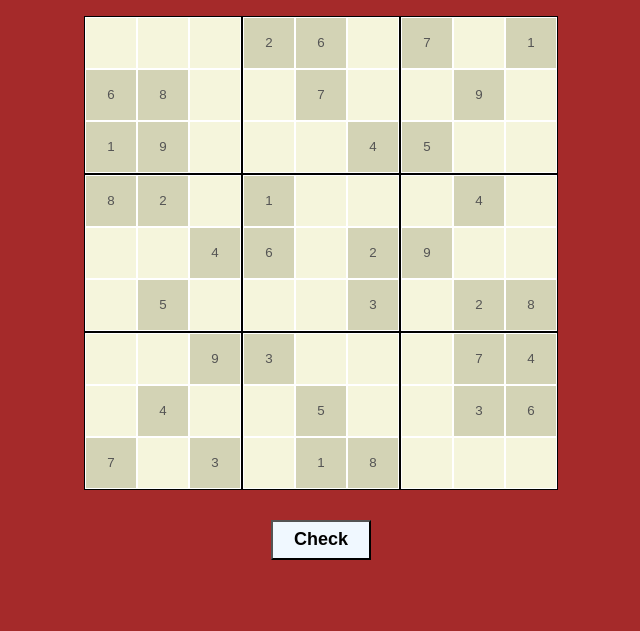
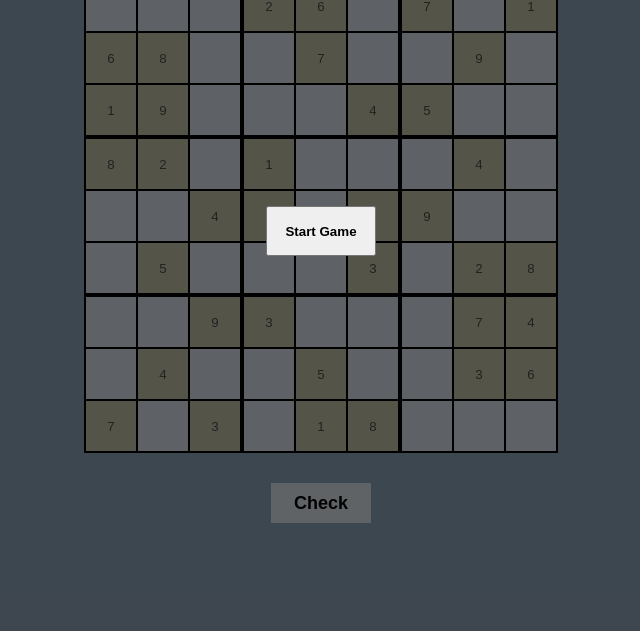
Before and after one commit to aayushraina3/sudoku, a website: page public/boards/board1.html in a window 1280 px wide. Shown: the part 169-800 px from the top of the page, without its empty margins (319-959 px from the left). Drawn offline with Linux system fonts and the light colour scheme.

Commit message:
overlay & timer

```diff
--- a/public/boards/board1.html
+++ b/public/boards/board1.html
@@ -8,60 +8,65 @@
     <title>Sudoku</title>
 </head>
 <body>
+<div class="overlay-wrapper">
+    <button class="start-btn" onclick="startWatch()">Start Game</button>
+</div>
 <div class="wrapper">
-    <div class="heading">Sudoku</div>
+    <div class="timer">
+        Time: <span id="timeSpent">00:00</span>
+    </div>
     <div class="sudoku-board">
         <!--row 1-->
         <div class="board-row">
             <div class="board-box">
                 <div class="board-box-row">
-                    <div class="board-cell"><input type="text" class="board-cell-input" id="0,0"></div>
-                    <div class="board-cell"><input type="text" class="board-cell-input" id="0,1"></div>
-                    <div class="board-cell"><input type="text" class="board-cell-input" id="0,2"></div>
+                    <div class="board-cell"><input type="text" class="board-cell-input" id="0,0" maxlength="1"></div>
+                    <div class="board-cell"><input type="text" class="board-cell-input" id="0,1" maxlength="1"></div>
+                    <div class="board-cell"><input type="text" class="board-cell-input" id="0,2" maxlength="1"></div>
                 </div>
                 <div class="board-box-row">
                     <div class="board-cell"><input type="text" class="board-cell-input" id="1,0" value="6" disabled></div>
                     <div class="board-cell"><input type="text" class="board-cell-input" id="1,1" value="8" disabled></div>
-                    <div class="board-cell"><input type="text" class="board-cell-input" id="1,2"></div>
+                    <div class="board-cell"><input type="text" class="board-cell-input" id="1,2" maxlength="1"></div>
                 </div>
                 <div class="board-box-row">
                     <div class="board-cell"><input type="text" class="board-cell-input" id="2,0" value="1" disabled></div>
                     <div class="board-cell"><input type="text" class="board-cell-input" id="2,1" value="9" disabled></div>
-                    <div class="board-cell"><input type="text" class="board-cell-input" id="2,2"></div>
+                    <div class="board-cell"><input type="text" class="board-cell-input" id="2,2" maxlength="1"></div>
                 </div>
             </div>
             <div class="board-box">
                 <div class="board-box-row">
                     <div class="board-cell"><input type="text" class="board-cell-input" id="0,3" value="2" disabled></div>
                     <div class="board-cell"><input type="text" class="board-cell-input" id="0,4" value="6" disabled></div>
-                    <div class="board-cell"><input type="text" class="board-cell-input" id="0,5"></div>
+                    <div class="board-cell"><input type="text" class="board-cell-input" id="0,5" maxlength="1"></div>
                 </div>
                 <div class="board-box-row">
-                    <div class="board-cell"><input type="text" class="board-cell-input" id="1,3"></div>
+                    <div class="board-cell"><input type="text" class="board-cell-input" id="1,3" maxlength="1"></div>
                     <div class="board-cell"><input type="text" class="board-cell-input" id="1,4" value="7" disabled></div>
-                    <div class="board-cell"><input type="text" class="board-cell-input" id="1,5"></div>
+                    <div class="board-cell"><input type="text" class="board-cell-input" id="1,5" maxlength="1"></div>
                 </div>
                 <div class="board-box-row">
-                    <div class="board-cell"><input type="text" class="board-cell-input" id="2,3"></div>
-                    <div class="board-cell"><input type="text" class="board-cell-input" id="2,4"></div>
+                    <div class="board-cell"><input type="text" class="board-cell-input" id="2,3" maxlength="1"></div>
+                    <div class="board-cell"><input type="text" class="board-cell-input" id="2,4" maxlength="1"></div>
                     <div class="board-cell"><input type="text" class="board-cell-input" id="2,5" value="4" disabled></div>
                 </div>
             </div>
             <div class="board-box">
                 <div class="board-box-row">
                     <div class="board-cell"><input type="text" class="board-cell-input" id="0,6" value="7" disabled></div>
-                    <div class="board-cell"><input type="text" class="board-cell-input" id="0,7"></div>
+                    <div class="board-cell"><input type="text" class="board-cell-input" id="0,7" maxlength="1"></div>
                     <div class="board-cell"><input type="text" class="board-cell-input" id="0,8" value="1" disabled></div>
                 </div>
                 <div class="board-box-row">
-                    <div class="board-cell"><input type="text" class="board-cell-input" id="1,6"></div>
+                    <div class="board-cell"><input type="text" class="board-cell-input" id="1,6" maxlength="1"></div>
                     <div class="board-cell"><input type="text" class="board-cell-input" id="1,7" value="9" disabled></div>
-                    <div class="board-cell"><input type="text" class="board-cell-input" id="1,8"></div>
+                    <div class="board-cell"><input type="text" class="board-cell-input" id="1,8" maxlength="1"></div>
                 </div>
                 <div class="board-box-row">
                     <div class="board-cell"><input type="text" class="board-cell-input" id="2,6" value="5" disabled></div>
-                    <div class="board-cell"><input type="text" class="board-cell-input" id="2,7"></div>
-                    <div class="board-cell"><input type="text" class="board-cell-input" id="2,8"></div>
+                    <div class="board-cell"><input type="text" class="board-cell-input" id="2,7" maxlength="1"></div>
+                    <div class="board-cell"><input type="text" class="board-cell-input" id="2,8" maxlength="1"></div>
                 </div>
             </div>
         </div>
@@ -71,49 +76,49 @@
                 <div class="board-box-row">
                     <div class="board-cell"><input type="text" class="board-cell-input" id="3,0" value="8" disabled></div>
                     <div class="board-cell"><input type="text" class="board-cell-input" id="3,1" value="2" disabled></div>
-                    <div class="board-cell"><input type="text" class="board-cell-input" id="3,2"></div>
+                    <div class="board-cell"><input type="text" class="board-cell-input" id="3,2" maxlength="1"></div>
                 </div>
                 <div class="board-box-row">
-                    <div class="board-cell"><input type="text" class="board-cell-input" id="4,0"></div>
-                    <div class="board-cell"><input type="text" class="board-cell-input" id="4,1"></div>
+                    <div class="board-cell"><input type="text" class="board-cell-input" id="4,0" maxlength="1"></div>
+                    <div class="board-cell"><input type="text" class="board-cell-input" id="4,1" maxlength="1"></div>
                     <div class="board-cell"><input type="text" class="board-cell-input" id="4,2" value="4" disabled></div>
                 </div>
                 <div class="board-box-row">
-                    <div class="board-cell"><input type="text" class="board-cell-input" id="5,0"></div>
+                    <div class="board-cell"><input type="text" class="board-cell-input" id="5,0" maxlength="1"></div>
                     <div class="board-cell"><input type="text" class="board-cell-input" id="5,1" value="5" disabled></div>
-                    <div class="board-cell"><input type="text" class="board-cell-input" id="5,2"></div>
+                    <div class="board-cell"><input type="text" class="board-cell-input" id="5,2" maxlength="1"></div>
                 </div>
             </div>
             <div class="board-box">
                 <div class="board-box-row">
                     <div class="board-cell"><input type="text" class="board-cell-input" id="3,3" value="1" disabled></div>
-                    <div class="board-cell"><input type="text" class="board-cell-input" id="3,4"></div>
-                    <div class="board-cell"><input type="text" class="board-cell-input" id="3,5"></div>
+                    <div class="board-cell"><input type="text" class="board-cell-input" id="3,4" maxlength="1"></div>
+                    <div class="board-cell"><input type="text" class="board-cell-input" id="3,5" maxlength="1"></div>
                 </div>
                 <div class="board-box-row">
                     <div class="board-cell"><input type="text" class="board-cell-input" id="4,3" value="6" disabled></div>
-                    <div class="board-cell"><input type="text" class="board-cell-input" id="4,4"></div>
+                    <div class="board-cell"><input type="text" class="board-cell-input" id="4,4" maxlength="1"></div>
                     <div class="board-cell"><input type="text" class="board-cell-input" id="4,5" value="2" disabled></div>
                 </div>
                 <div class="board-box-row">
-                    <div class="board-cell"><input type="text" class="board-cell-input" id="5,3"></div>
-                    <div class="board-cell"><input type="text" class="board-cell-input" id="5,4"></div>
+                    <div class="board-cell"><input type="text" class="board-cell-input" id="5,3" maxlength="1"></div>
+                    <div class="board-cell"><input type="text" class="board-cell-input" id="5,4" maxlength="1"></div>
                     <div class="board-cell"><input type="text" class="board-cell-input" id="5,5" value="3" disabled></div>
                 </div>
             </div>
             <div class="board-box">
                 <div class="board-box-row">
-                    <div class="board-cell"><input type="text" class="board-cell-input" id="3,6"></div>
+                    <div class="board-cell"><input type="text" class="board-cell-input" id="3,6" maxlength="1"></div>
                     <div class="board-cell"><input type="text" class="board-cell-input" id="3,7" value="4" disabled></div>
-                    <div class="board-cell"><input type="text" class="board-cell-input" id="3,8"></div>
+                    <div class="board-cell"><input type="text" class="board-cell-input" id="3,8" maxlength="1"></div>
                 </div>
                 <div class="board-box-row">
                     <div class="board-cell"><input type="text" class="board-cell-input" id="4,6" value="9" disabled></div>
-                    <div class="board-cell"><input type="text" class="board-cell-input" id="4,7"></div>
-                    <div class="board-cell"><input type="text" class="board-cell-input" id="4,8"></div>
+                    <div class="board-cell"><input type="text" class="board-cell-input" id="4,7" maxlength="1"></div>
+                    <div class="board-cell"><input type="text" class="board-cell-input" id="4,8" maxlength="1"></div>
                 </div>
                 <div class="board-box-row">
-                    <div class="board-cell"><input type="text" class="board-cell-input" id="5,6"></div>
+                    <div class="board-cell"><input type="text" class="board-cell-input" id="5,6" maxlength="1"></div>
                     <div class="board-cell"><input type="text" class="board-cell-input" id="5,7" value="2" disabled></div>
                     <div class="board-cell"><input type="text" class="board-cell-input" id="5,8" value="8" disabled></div>
                 </div>
@@ -123,59 +128,59 @@
         <div class="board-row">
             <div class="board-box">
                 <div class="board-box-row">
-                    <div class="board-cell"><input type="text" class="board-cell-input" id="6,0"></div>
-                    <div class="board-cell"><input type="text" class="board-cell-input" id="6,1"></div>
+                    <div class="board-cell"><input type="text" class="board-cell-input" id="6,0" maxlength="1"></div>
+                    <div class="board-cell"><input type="text" class="board-cell-input" id="6,1" maxlength="1"></div>
                     <div class="board-cell"><input type="text" class="board-cell-input" id="6,2" value="9" disabled></div>
                 </div>
                 <div class="board-box-row">
-                    <div class="board-cell"><input type="text" class="board-cell-input" id="7,0"></div>
+                    <div class="board-cell"><input type="text" class="board-cell-input" id="7,0" maxlength="1"></div>
                     <div class="board-cell"><input type="text" class="board-cell-input" id="7,1" value="4" disabled></div>
-                    <div class="board-cell"><input type="text" class="board-cell-input" id="7,2"></div>
+                    <div class="board-cell"><input type="text" class="board-cell-input" id="7,2" maxlength="1"></div>
                 </div>
                 <div class="board-box-row">
                     <div class="board-cell"><input type="text" class="board-cell-input" id="8,0" value="7" disabled></div>
-                    <div class="board-cell"><input type="text" class="board-cell-input" id="8,1"></div>
+                    <div class="board-cell"><input type="text" class="board-cell-input" id="8,1" maxlength="1"></div>
                     <div class="board-cell"><input type="text" class="board-cell-input" id="8,2" value="3" disabled></div>
                 </div>
             </div>
             <div class="board-box">
                 <div class="board-box-row">
                     <div class="board-cell"><input type="text" class="board-cell-input" id="6,3" value="3" disabled></div>
-                    <div class="board-cell"><input type="text" class="board-cell-input" id="6,4"></div>
-                    <div class="board-cell"><input type="text" class="board-cell-input" id="6,5"></div>
+                    <div class="board-cell"><input type="text" class="board-cell-input" id="6,4" maxlength="1"></div>
+                    <div class="board-cell"><input type="text" class="board-cell-input" id="6,5" maxlength="1"></div>
                 </div>
                 <div class="board-box-row">
-                    <div class="board-cell"><input type="text" class="board-cell-input" id="7,3"></div>
+                    <div class="board-cell"><input type="text" class="board-cell-input" id="7,3" maxlength="1"></div>
                     <div class="board-cell"><input type="text" class="board-cell-input" id="7,4" value="5" disabled></div>
-                    <div class="board-cell"><input type="text" class="board-cell-input" id="7,5"></div>
+                    <div class="board-cell"><input type="text" class="board-cell-input" id="7,5" maxlength="1"></div>
                 </div>
                 <div class="board-box-row">
-                    <div class="board-cell"><input type="text" class="board-cell-input" id="8,3"></div>
+                    <div class="board-cell"><input type="text" class="board-cell-input" id="8,3" maxlength="1"></div>
                     <div class="board-cell"><input type="text" class="board-cell-input" id="8,4" value="1" disabled></div>
                     <div class="board-cell"><input type="text" class="board-cell-input" id="8,5" value="8" disabled></div>
                 </div>
             </div>
             <div class="board-box">
                 <div class="board-box-row">
-                    <div class="board-cell"><input type="text" class="board-cell-input" id="6,6"></div>
+                    <div class="board-cell"><input type="text" class="board-cell-input" id="6,6" maxlength="1"></div>
                     <div class="board-cell"><input type="text" class="board-cell-input" id="6,7" value="7" disabled></div>
                     <div class="board-cell"><input type="text" class="board-cell-input" id="6,8" value="4" disabled></div>
                 </div>
                 <div class="board-box-row">
-                    <div class="board-cell"><input type="text" class="board-cell-input" id="7,6"></div>
+                    <div class="board-cell"><input type="text" class="board-cell-input" id="7,6" maxlength="1"></div>
                     <div class="board-cell"><input type="text" class="board-cell-input" id="7,7" value="3" disabled></div>
                     <div class="board-cell"><input type="text" class="board-cell-input" id="7,8" value="6" disabled></div>
                 </div>
                 <div class="board-box-row">
-                    <div class="board-cell"><input type="text" class="board-cell-input" id="8,6"></div>
-                    <div class="board-cell"><input type="text" class="board-cell-input" id="8,7"></div>
-                    <div class="board-cell"><input type="text" class="board-cell-input" id="8,8"></div>
+                    <div class="board-cell"><input type="text" class="board-cell-input" id="8,6" maxlength="1"></div>
+                    <div class="board-cell"><input type="text" class="board-cell-input" id="8,7" maxlength="1"></div>
+                    <div class="board-cell"><input type="text" class="board-cell-input" id="8,8" maxlength="1"></div>
                 </div>
             </div>
         </div>
     </div>
     <div class="btn-div">
-        <button class="check-btn" onclick="solve()">Check</button>
+        <button class="check-btn" onclick="solve(); stopWatch();">Check</button>
     </div>
 </div>
 <script src="../js/script.js"></script>
--- a/public/css/style.css
+++ b/public/css/style.css
@@ -9,7 +9,7 @@ html, body{
 
 body{
     /* background-image: url(./images/bg.jpg); */
-    background-color:brown;
+    background-color:rgb(154, 177, 199);
 }
 
 .heading{
@@ -17,6 +17,19 @@ body{
     font-size: 72px;
     font-weight: bold;
     margin-bottom: 30px;
+}
+
+.timer{
+    color: #fff;
+    font-size: 16px;
+    font-weight: bold;
+    width: 450px;
+    text-align: end;
+    margin-bottom: 10px;
+}
+
+#timeSpent{
+    font-size: 26px;
 }
 
 .wrapper{
@@ -51,7 +64,7 @@ body{
 .board-cell{
     width: 50px;
     height: 50px;
-    border: 1px solid white;
+    border: 1px solid black;
 }
 
 .board-cell-input{
@@ -59,7 +72,7 @@ body{
     height: 100%;
     border: none;
     text-align: center;
-    background-color: rgb(245, 245, 220);
+    background-color: rgb(235, 244, 253);
 }
 
 .board-cell-input:disabled{
@@ -80,6 +93,7 @@ body{
     font-weight: bold;
     font-size: 18px;
     background-color: aliceblue;
+    border: none;
 }
 
 .check-btn:hover{
@@ -90,7 +104,10 @@ body{
     .board-cell{
         width: 36px;
         height: 36px;
-        border: 1px solid white;
+    }
+
+    .timer{
+        width: 324px;
     }
 }
 
@@ -98,11 +115,32 @@ body{
     .board-cell{
         width: 30px;
         height: 30px;
-        border: 1px solid white;
+    }
+
+    .timer{
+        width: 270px;
     }
 }
 
+.overlay-wrapper{
+    position: absolute;
+    width: 100%;
+    height: 100%;
+    background-color: rgb(0, 0, 0, 0.6);
+    display: flex;
+    flex-direction: column;
+    justify-content: center;
+    align-items: center;
+}
+
+.start-btn{
+    width: 110px;
+    height: 50px;
+    font-weight: bold;
+}
 
 .boards{
+    width: 100%;
     display: flex;
+    justify-content: center;
 }
--- a/public/js/script.js
+++ b/public/js/script.js
@@ -107,3 +107,45 @@ function solveBoard(){
     }
     return true;
 }
+
+let stopTime = true;
+let timer = document.getElementById('timeSpent');
+
+function startWatch(){
+    // hide the overlay
+    document.querySelector('.overlay-wrapper').style.display = 'none';
+
+    if(stopTime === true){
+        stopTime = false;
+        increaseTimer();
+    }
+}
+
+function increaseTimer(){
+    if(stopTime === false){
+        let time = timer.innerHTML;
+        let arr = time.split(':');
+
+        let sec = (+ arr[1]);
+        let min = (+ arr[0]);
+
+        if(sec < 60){
+            sec += 1;
+        }else{
+            if(min < 60){
+                min += 1;
+            }
+        }
+
+        timer.innerHTML = `${(min/10 < 1) ? '0' + min : min}:${(sec/10 < 1) ? '0' + sec : sec}`;
+
+        // recursive call at interval of 1s
+        setTimeout("increaseTimer()", 1000);
+    }
+}
+
+function stopWatch(){
+    if(stopTime === false){
+        stopTime = true;
+    }
+}
```
Also changed, not shown: public/boards/board2.html (+52 -47 lines).
